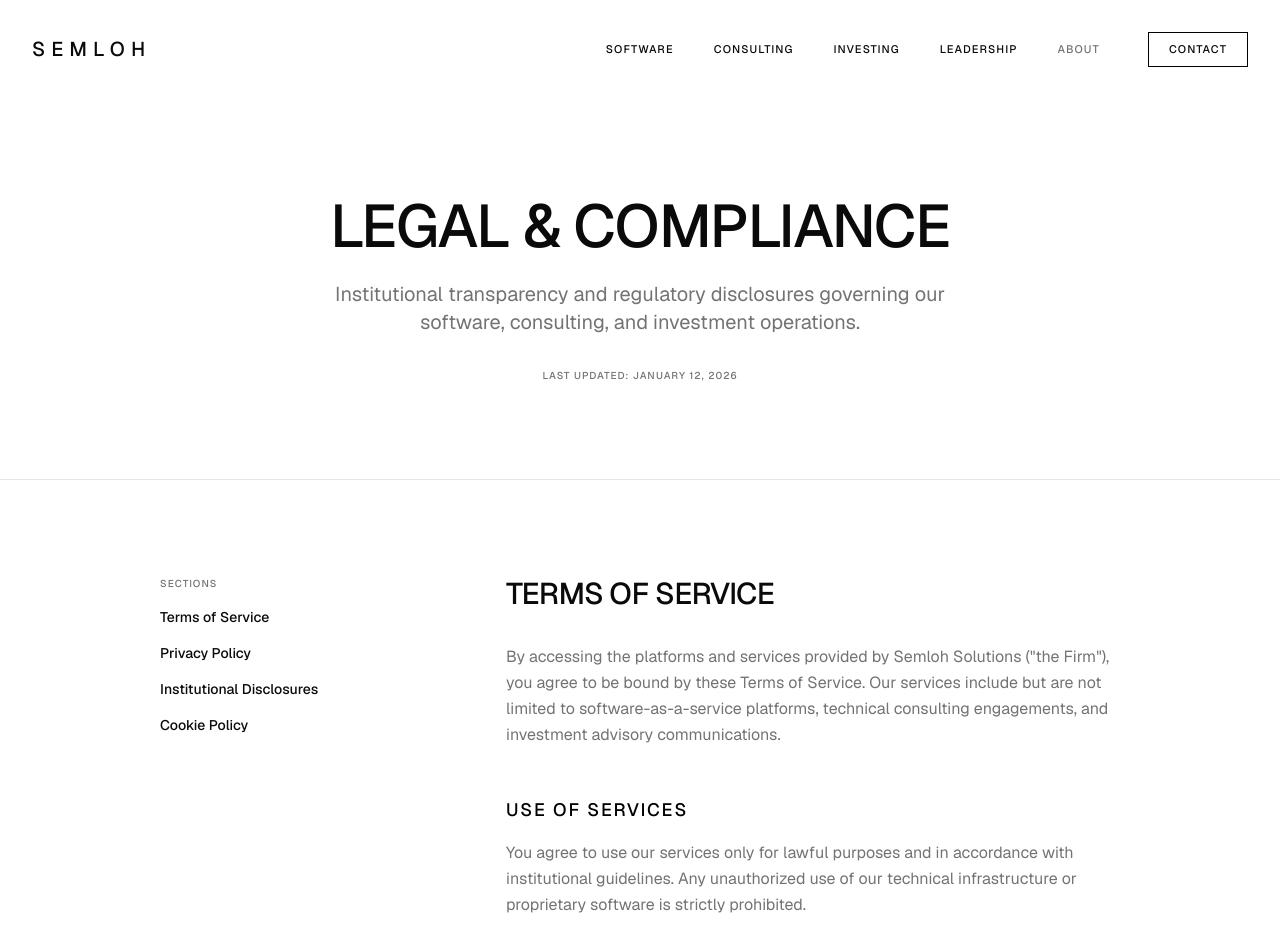
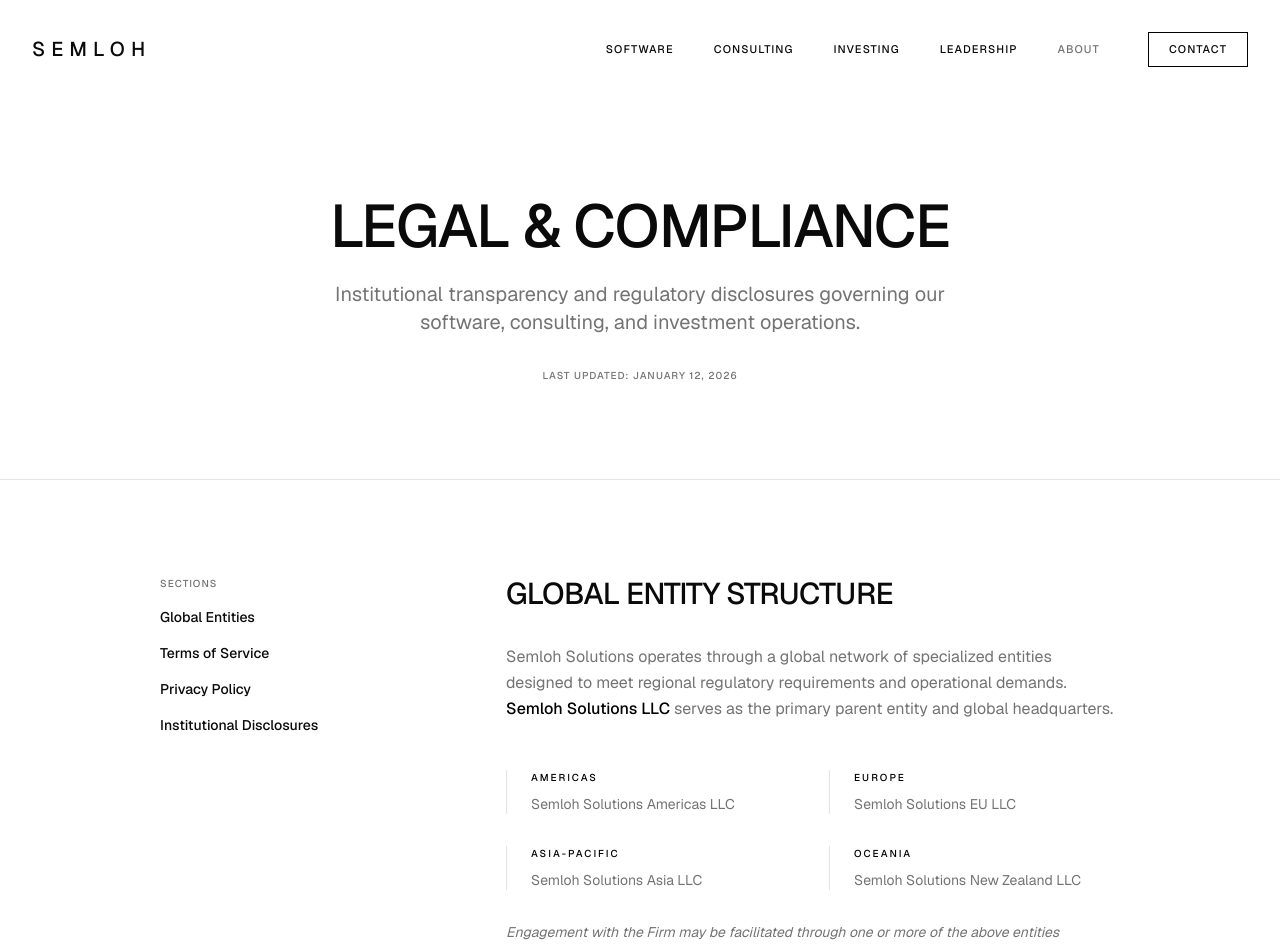
Before and after one commit to Chatterbox-Labs-LLC/semloh, a Next.js app: page /legal in a window 1280 px wide. Shown: the top 945 px of the page. Built offline with nearby package versions, Linux system fonts and the light colour scheme.

Commit message:
update global entity structure on legal page

```diff
--- a/src/app/legal/page.tsx
+++ b/src/app/legal/page.tsx
@@ -26,21 +26,55 @@ export default function LegalPage() {
               <div className="space-y-4">
                 <div className="text-[10px] font-medium uppercase tracking-widest text-muted-foreground">Sections</div>
                 <nav className="flex flex-col space-y-4">
+                  <a href="#entities" className="text-sm font-medium hover:opacity-60 transition-opacity">Global Entities</a>
                   <a href="#terms" className="text-sm font-medium hover:opacity-60 transition-opacity">Terms of Service</a>
                   <a href="#privacy" className="text-sm font-medium hover:opacity-60 transition-opacity">Privacy Policy</a>
                   <a href="#disclosures" className="text-sm font-medium hover:opacity-60 transition-opacity">Institutional Disclosures</a>
-                  <a href="#cookies" className="text-sm font-medium hover:opacity-60 transition-opacity">Cookie Policy</a>
                 </nav>
               </div>
             </aside>
 
             <div className="space-y-32">
+              {/* Global Entities */}
+              <section id="entities" className="space-y-8">
+                <h2 className="text-3xl font-medium uppercase tracking-tight">Global Entity Structure</h2>
+                <div className="prose prose-zinc dark:prose-invert max-w-none space-y-6 text-muted-foreground font-normal leading-relaxed">
+                  <p>
+                    Semloh Solutions operates through a global network of specialized entities designed to meet regional regulatory requirements and operational demands.
+                    <strong className="text-black dark:text-white font-medium"> Semloh Solutions LLC</strong> serves as the primary parent entity and global headquarters.
+                  </p>
+
+                  <div className="grid sm:grid-cols-2 gap-8 mt-12">
+                    <div className="space-y-2 border-l border-zinc-200 dark:border-zinc-800 pl-6">
+                      <h4 className="text-[10px] font-medium uppercase tracking-[0.2em] text-black dark:text-white">Americas</h4>
+                      <p className="text-sm">Semloh Solutions Americas LLC</p>
+                    </div>
+                    <div className="space-y-2 border-l border-zinc-200 dark:border-zinc-800 pl-6">
+                      <h4 className="text-[10px] font-medium uppercase tracking-[0.2em] text-black dark:text-white">Europe</h4>
+                      <p className="text-sm">Semloh Solutions EU LLC</p>
+                    </div>
+                    <div className="space-y-2 border-l border-zinc-200 dark:border-zinc-800 pl-6">
+                      <h4 className="text-[10px] font-medium uppercase tracking-[0.2em] text-black dark:text-white">Asia-Pacific</h4>
+                      <p className="text-sm">Semloh Solutions Asia LLC</p>
+                    </div>
+                    <div className="space-y-2 border-l border-zinc-200 dark:border-zinc-800 pl-6">
+                      <h4 className="text-[10px] font-medium uppercase tracking-[0.2em] text-black dark:text-white">Oceania</h4>
+                      <p className="text-sm">Semloh Solutions New Zealand LLC</p>
+                    </div>
+                  </div>
+
+                  <p className="text-sm italic mt-8">
+                    Engagement with the Firm may be facilitated through one or more of the above entities depending on jurisdiction, service type, and regulatory framework.
+                  </p>
+                </div>
+              </section>
+
               {/* Terms of Service */}
               <section id="terms" className="space-y-8">
                 <h2 className="text-3xl font-medium uppercase tracking-tight">Terms of Service</h2>
                 <div className="prose prose-zinc dark:prose-invert max-w-none space-y-6 text-muted-foreground font-normal leading-relaxed">
                   <p>
-                    By accessing the platforms and services provided by Semloh Solutions ("the Firm"), you agree to be bound by these Terms of Service. Our services include but are not limited to software-as-a-service platforms, technical consulting engagements, and investment advisory communications.
+                    By accessing the platforms and services provided by Semloh Solutions ("the Firm", collectively comprising Semloh Solutions LLC and its global subsidiaries), you agree to be bound by these Terms of Service. Our services include but are not limited to software-as-a-service platforms, technical consulting engagements, and investment advisory communications.
                   </p>
                   <h3 className="text-lg font-medium text-black dark:text-white uppercase tracking-widest mt-12 mb-4">Use of Services</h3>
                   <p>
```
